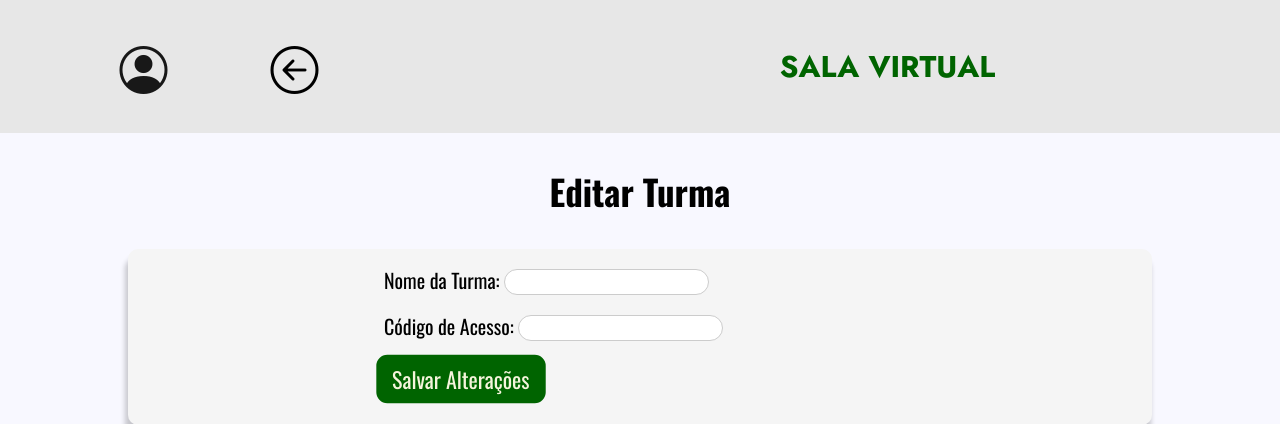
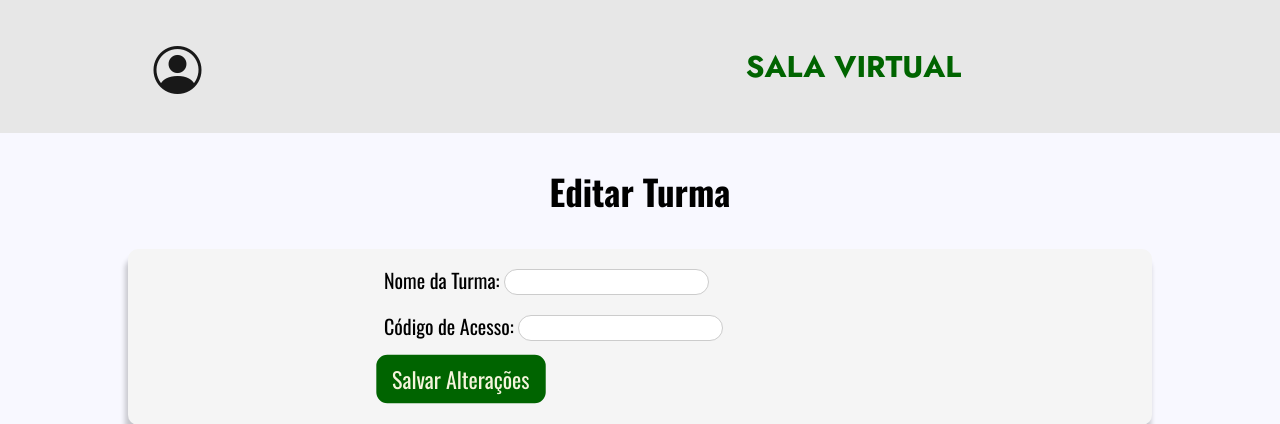
Before and after one commit to GustOki/SalaVirtual, a Flask app: template templates/edit_turma.html in a window 1280 px wide. Shown: the top 424 px of the page. Run offline with Flask 3, Linux system fonts and the light colour scheme; the template is opened without the code that fills it, so the values that code supplies are empty.

Commit message:
Update edit_turmas

```diff
--- a/templates/edit_turma.html
+++ b/templates/edit_turma.html
@@ -23,8 +23,6 @@
                                 <a href="{{ url_for('logout') }}"><i class="bi bi-box-arrow-left"></i>Desconectar</a>
                             </div>
                         </li>
-
-                        <a href="/professor" id="voltar"><i class="bi bi-arrow-left-circle"></i></a>
 
                     </ul>
                 </nav>
```
